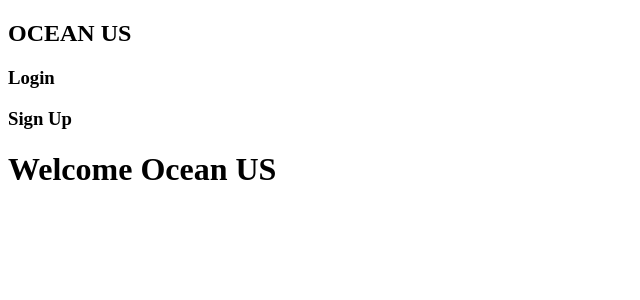
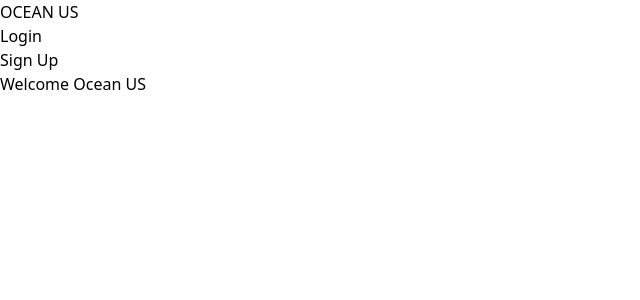
Before and after one commit to LuisCastilloKC/Ocean-us, a React (Create React App) app in the folder ocean-us-frontend/: page / in a window 1280 px wide. Shown: the top 300 px of the page, without its empty margins (0-640 px from the left). Built offline with nearby package versions, Linux system fonts and the light colour scheme.

Commit message:
add taildwin for styling

```diff
--- a/ocean-us-frontend/package.json
+++ b/ocean-us-frontend/package.json
@@ -37,5 +37,10 @@
       "last 1 firefox version",
       "last 1 safari version"
     ]
+  },
+  "devDependencies": {
+    "autoprefixer": "^10.4.11",
+    "postcss": "^8.4.16",
+    "tailwindcss": "^3.1.8"
   }
 }
--- /dev/null
+++ b/ocean-us-frontend/postcss.config.js
@@ -0,0 +1,6 @@
+module.exports = {
+  plugins: {
+    tailwindcss: {},
+    autoprefixer: {},
+  },
+}
--- a/ocean-us-frontend/src/App.js
+++ b/ocean-us-frontend/src/App.js
@@ -1,3 +1,4 @@
+import './index.css'
 import Navbar from "./components/Navbar/Navbar";
 
 
--- /dev/null
+++ b/ocean-us-frontend/src/index.css
@@ -0,0 +1,3 @@
+@tailwind base;
+@tailwind components;
+@tailwind utilities;
--- /dev/null
+++ b/ocean-us-frontend/tailwind.config.js
@@ -0,0 +1,10 @@
+/** @type {import('tailwindcss').Config} */
+module.exports = {
+  content: [
+    "./src/**/*.{js,jsx,ts,tsx}",
+  ],
+  theme: {
+    extend: {},
+  },
+  plugins: [],
+}
```
Also changed, not shown: 1 other file (tests, documents, lock files or other folders).
